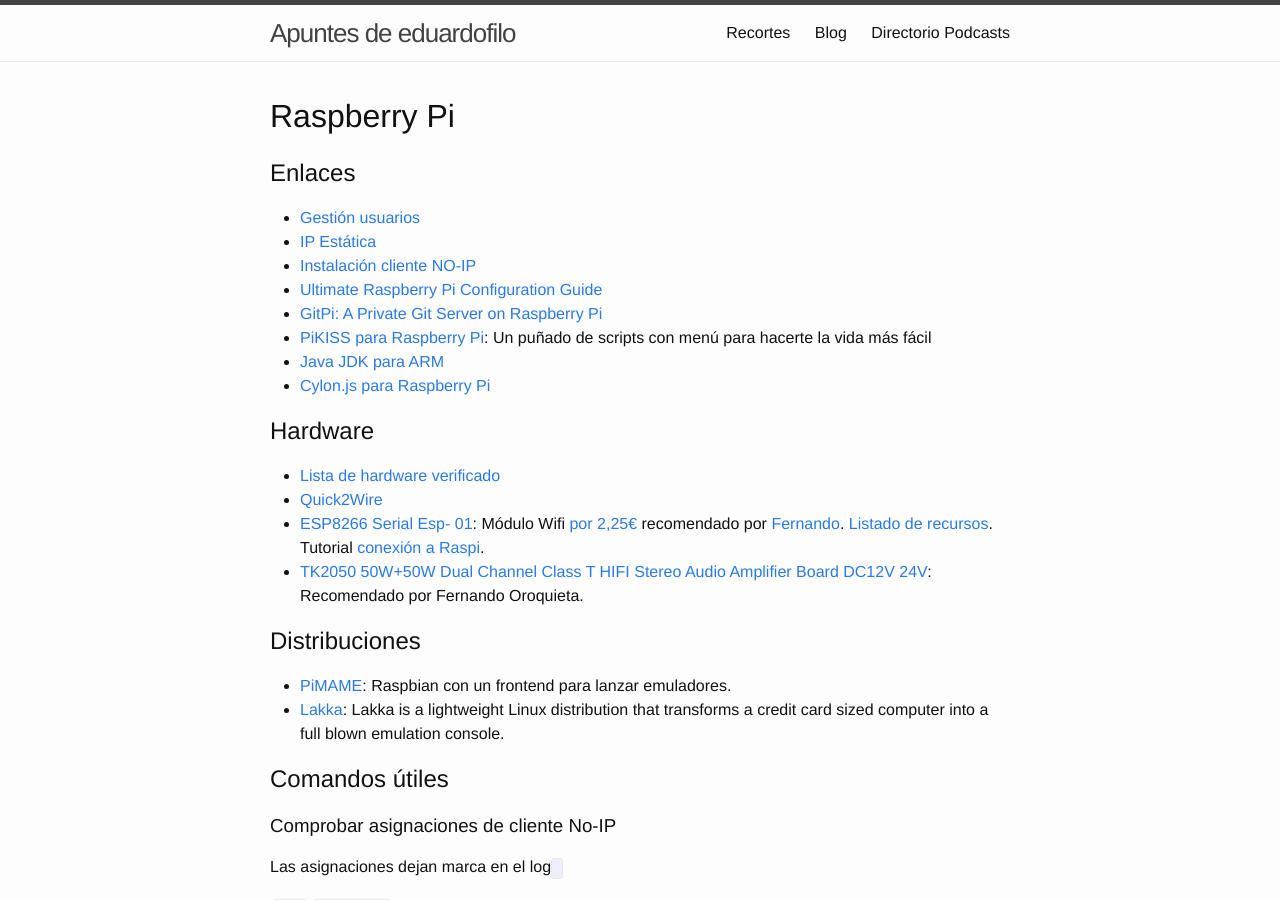
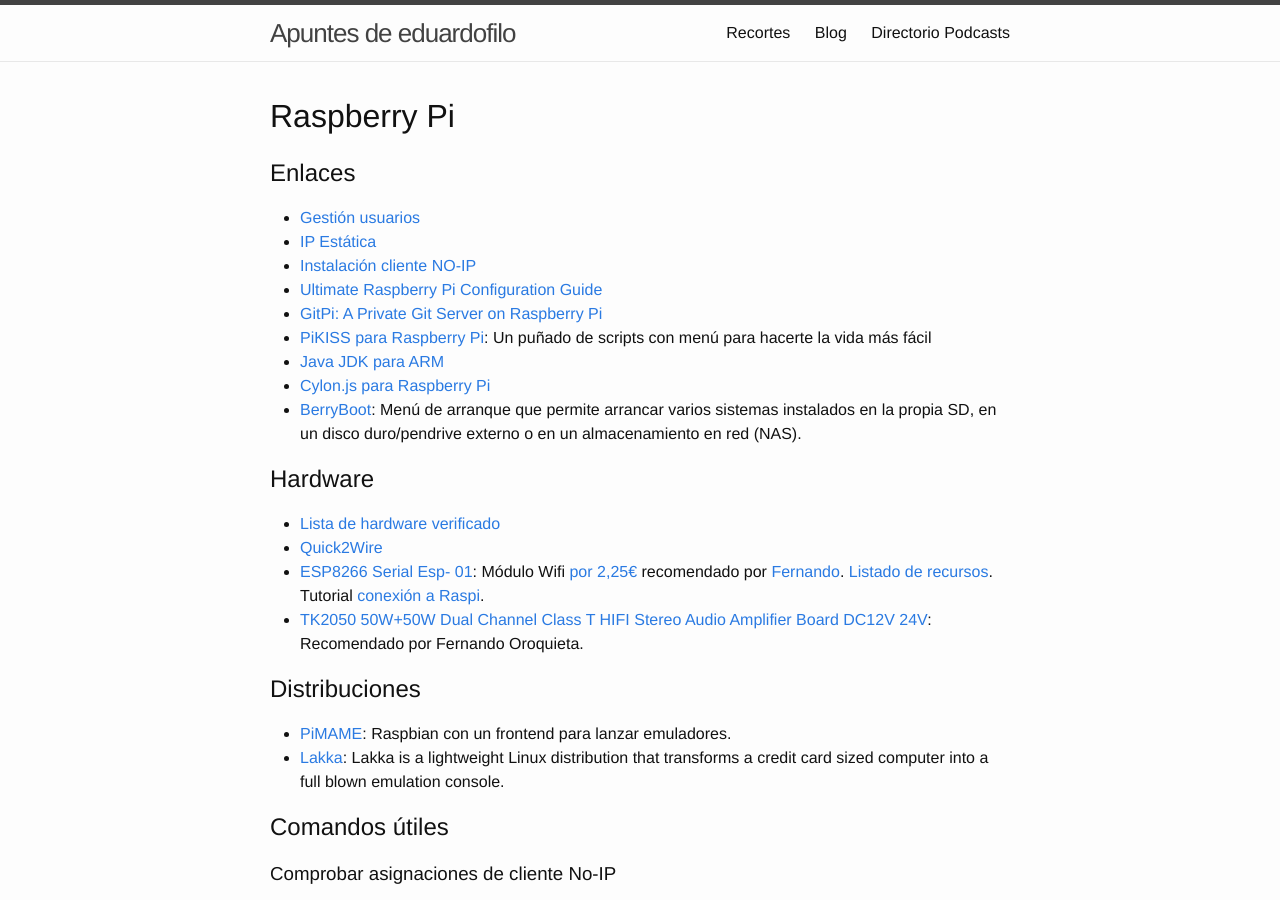
Before and after one commit to eduardofilo/eduardofilo.jekyll, a Jekyll site: the page built from sistemas/raspi.md, in a window 1280 px wide and 900 px high. Built offline with Jekyll 4.4.1, drawn with Linux system fonts in a browser that asks for light colours; Markdown is read by kramdown in place of the engine named in the settings.

Commit message:
Cambio menor.

```diff
--- a/sistemas/raspi.md
+++ b/sistemas/raspi.md
@@ -15,6 +15,7 @@
 * [PiKISS para Raspberry Pi](http://misapuntesde.com/post.php?id=409): Un puñado de scripts con menú para hacerte la vida más fácil
 * [Java JDK para ARM](http://www.oracle.com/technetwork/java/javase/downloads/jdk8-arm-downloads-2187472.html)
 * [Cylon.js para Raspberry Pi](http://cylonjs.com/documentation/platforms/raspberry-pi/)
+* [BerryBoot](http://www.berryterminal.com/doku.php/berryboot): Menú de arranque que permite arrancar varios sistemas instalados en la propia SD, en un disco duro/pendrive externo o en un almacenamiento en red (NAS).
 
 ## Hardware
 
```
